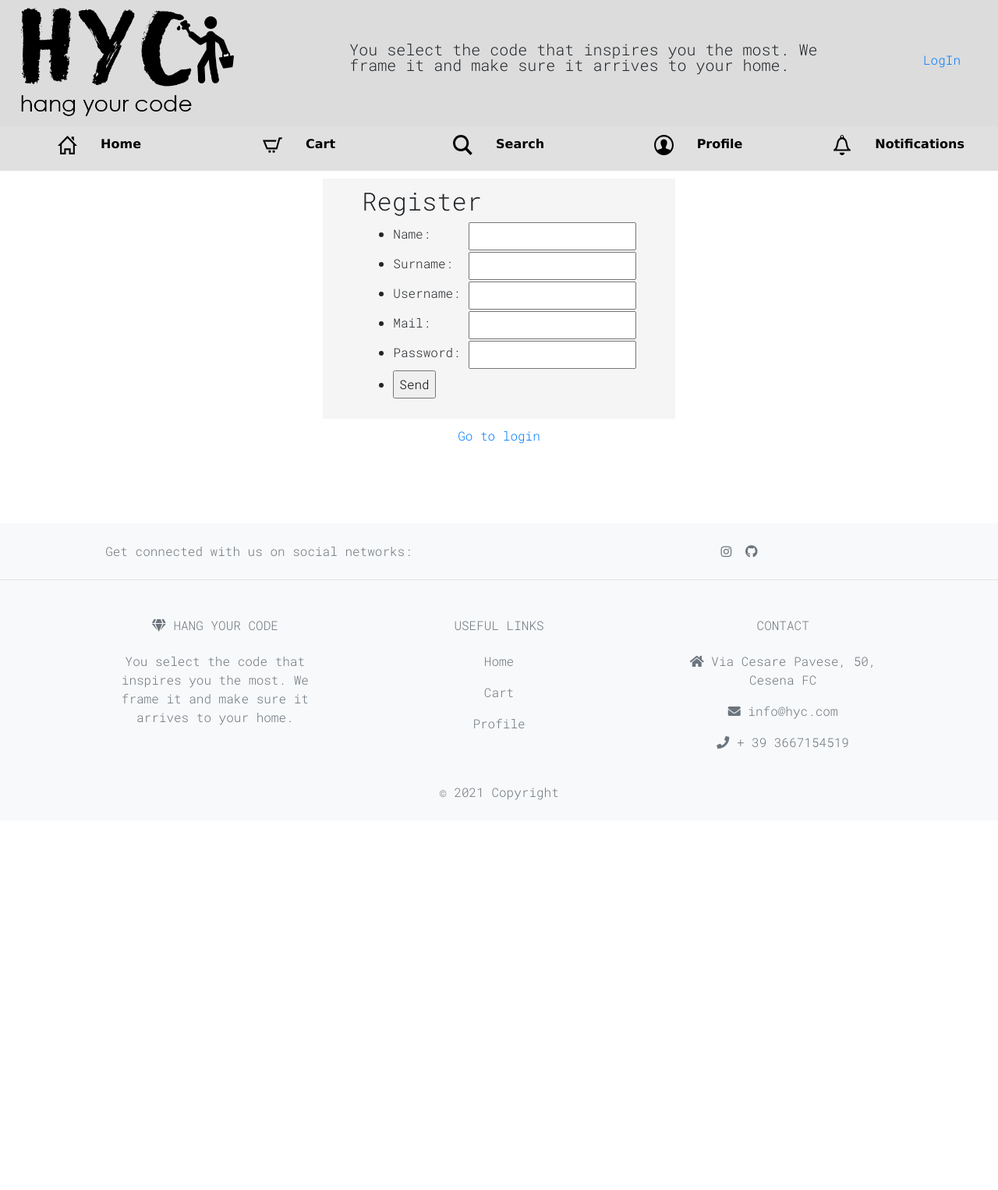
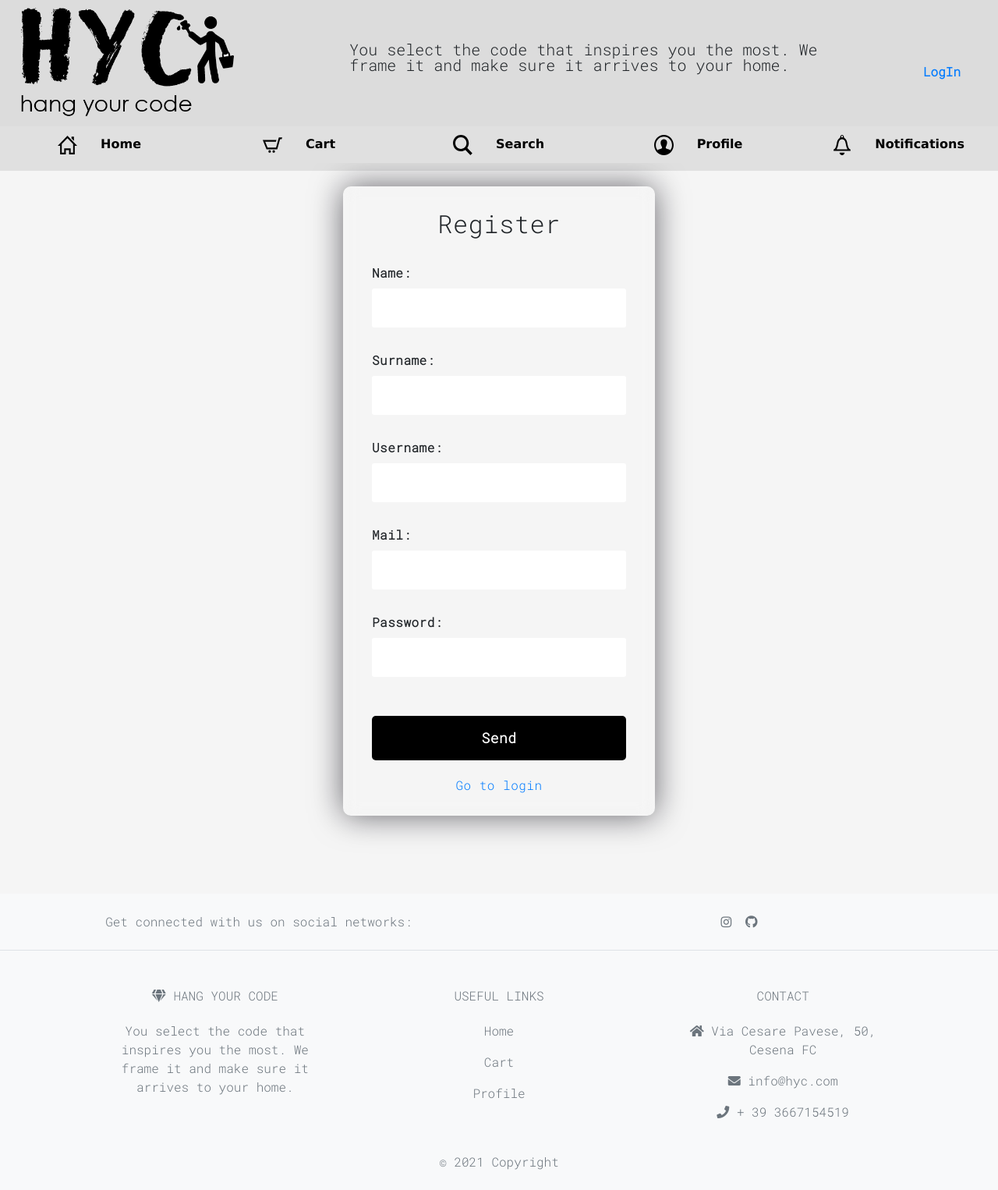
Before and after one commit to zucchero-sintattico/HYC, a PHP site: page /register.php in a window 1280 px wide. Shown: the whole page at 78% size. Before the commit the page ends 1026 px from the top, so only its background shows below. Run offline with PHP 8.4, Linux system fonts and the light colour scheme; data that the repository does not hold is empty; some libraries are stand-ins or nearby versions; some web fonts are replaced.

Commit message:
restyle Login

```diff
--- a/Sito/style/login.css
+++ b/Sito/style/login.css
@@ -1,19 +1,74 @@
-body > div > main > div:nth-child(1) > form{
-    background-color: whitesmoke;
-    margin: 10px;
-    padding: 10px 50px;
-    line-height: 30px;
+body{
+    background: whitesmoke;
 }
 
 .errorInRegister{
     color: red;
 }
 
-li > label{
-    margin-right: 10px !important;
+main div:first-of-type{
+    margin-top: 20px;
 }
 
-li > input:not(#sendBtn) {
-    float: right;
-    clear: both;
+form{
+    height: 30%;
+    width: 80%;
+    background-color: rgba(255,255,255,0);
+    border-radius: 10px;
+    backdrop-filter: blur(10px);
+    border: 2px solid rgba(255,255,255,0.1);
+    box-shadow: 0 0 40px rgba(8,7,16,0.6);
+    padding: 25px 35px;
 }
+form *{
+    letter-spacing: 0.5px;
+    outline: none;
+    border: none;
+}
+form h2{
+    font-size: 32px;
+    font-weight: 500;
+    line-height: 42px;
+    text-align: center;
+}
+
+form div{
+    margin-top: 20px;
+}
+
+label{
+    display: block;
+    margin-top: 30px;
+    font-size: 16px;
+    font-weight: bold;
+}
+
+input:not(input:last-of-type){
+    display: block;
+    height: 50px;
+    width: 100%;
+    background-color: rgba(255,255,255,10);
+    border-radius: 3px;
+    padding: 0 10px;
+    margin-top: 8px;
+    font-size: 14px;
+    font-weight: 300;
+}
+
+main > div:nth-child(1) > form > input[type=submit]:last-of-type{
+    margin-top: 50px;
+    width: 100%;
+    background-color: black;
+    color: white;
+    padding: 15px 0;
+    font-size: 18px;
+    font-weight: 600;
+    border-radius: 5px;
+    cursor: pointer;
+}
+
+@media (min-width: 768px) {
+    form{
+        width: 400px;
+    }
+}
--- a/Sito/template/registerTemplate.php
+++ b/Sito/template/registerTemplate.php
@@ -4,28 +4,20 @@
         <?php if (isset($templateParams["errorelogin"])): ?>
             <p class="errorInRegister"><?php echo $templateParams["errorelogin"]; ?></p>
         <?php endif; ?>
-        <ul>
-            <li>
+
         <label for="name">Name:</label><input type="text" id="name" name="name"/>
-            </li>
-            <li>
+
         <label for="surname">Surname:</label><input type="text" id="surname" name="surname"/>
-            </li>
-            <li>
+
         <label for="username">Username:</label><input type="text" id="username" name="username"/>
-            </li>
-            <li>
+
         <label for="mail">Mail:</label><input type="email" id="mail" name="mail"/>
-            </li>
-            <li>
+
         <label for="password">Password:</label><input type="password" id="password" name="password"/>
-            </li>
-            <li>
+
         <input type="submit" name="submit" value="Send" id="sendBtn"/>
-            </li>
-        </ul>
-    </form>
-</div>
         <div class="row justify-content-center">
             <a href="../login.php">Go to login</a>
         </div>
+    </form>
+</div>
```
Also changed, not shown: Sito/template/loginTemplate.php (+13 -21 lines). Lines whose indentation alone changed are shown as unchanged.
